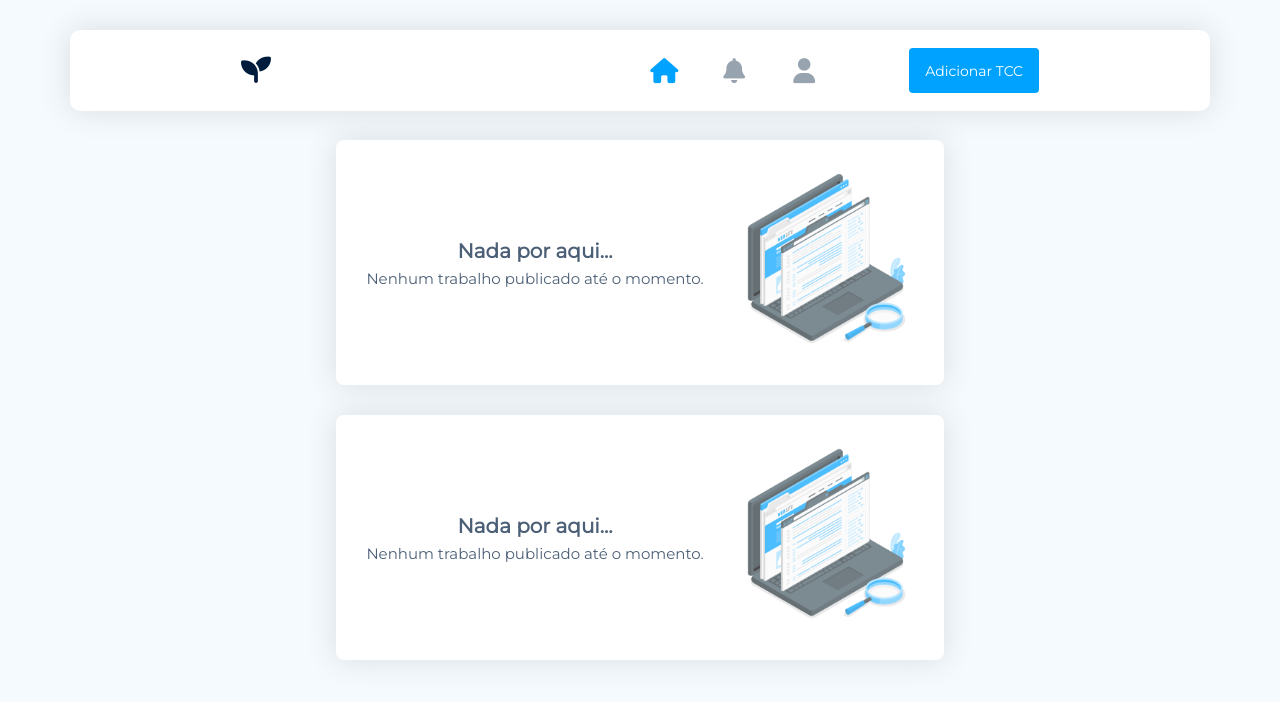
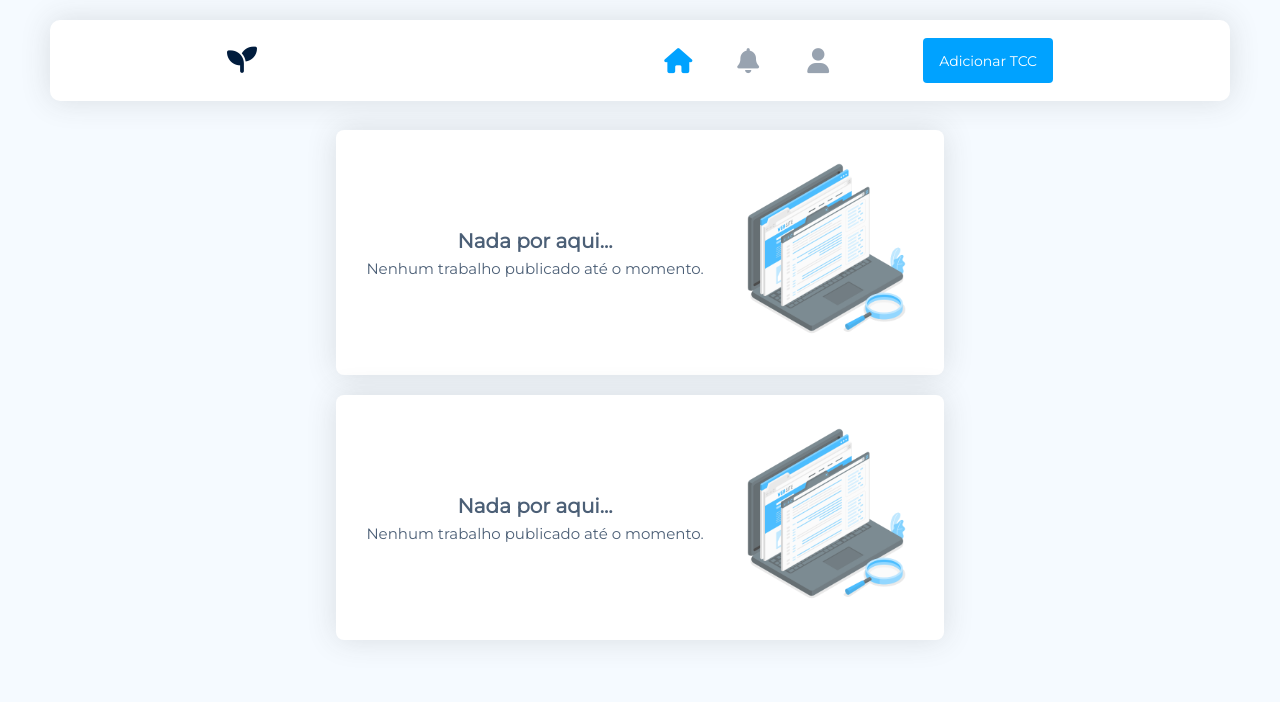
Before and after one commit to eduardo-n/frontend-paper-tree-v2, an Angular app: page / in a window 1280 px wide. Shown: the top 702 px of the page. Built offline with nearby package versions, Linux system fonts and the light colour scheme.

Commit message:
Ajuste padding

```diff
--- a/src/app/modules/logged/components/header-bar/header-bar.component.scss
+++ b/src/app/modules/logged/components/header-bar/header-bar.component.scss
@@ -13,8 +13,8 @@
     display: flex;
     justify-content: center;
     align-items: center;
-    margin: 30px 0 0 0;
-    width: calc(100% - 140px);
+    margin: 20px 0 0 0;
+    width: calc(100% - 100px);
     height: 81px;
     border-radius: 10px;
     background-color: var(--secondary-color);
--- a/src/app/modules/logged/modules/home/feed/feed.component.scss
+++ b/src/app/modules/logged/modules/home/feed/feed.component.scss
@@ -13,10 +13,10 @@
     align-items: center;
     flex-direction: column;
     width: 800px;
-    padding: 30px 20px;
+    padding: 20px 20px 30px 20px;
 
     .item-card {
-      margin-bottom: 30px;
+      margin-bottom: 20px;
     }
   }
 
```
